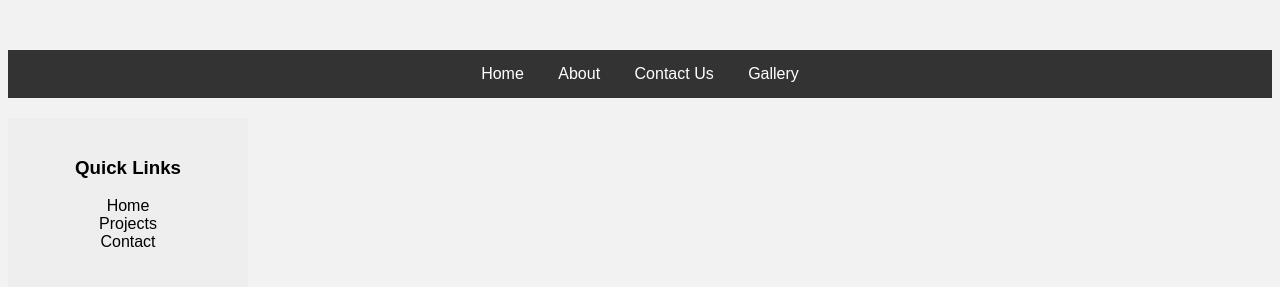
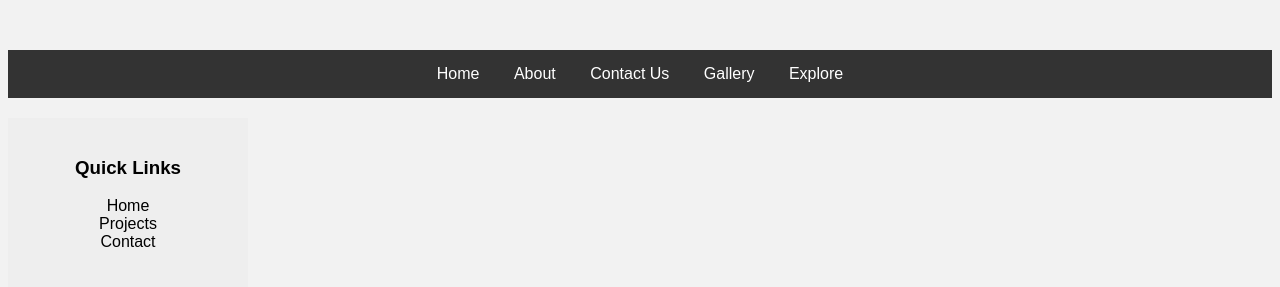
Before and after one commit to ShreyaBadgaiyanAmicus/git-training-shreya-badgaiyan, a plain HTML site: page web-project/index.html in a window 1280 px wide. Shown: the top 287 px of the page. Drawn offline with Linux system fonts and the light colour scheme.

Commit message:
Update explore feature
Update console.log print

```diff
--- a/web-project/index.html
+++ b/web-project/index.html
@@ -10,6 +10,7 @@
     <a href="#">About</a>
     <a href="#">Contact Us</a>
     <a href="#">Gallery</a>
+    <a href="#">Explore</a>
 </nav>
 <aside>
     <h3>Quick Links</h3>
--- a/web-project/script.js
+++ b/web-project/script.js
@@ -1,4 +1,5 @@
 function showMessage() {
     alert("Hello! Git training project is working.");
     console.log("Navigation menu loaded successfully");
+    console.log("success");
 }
```
